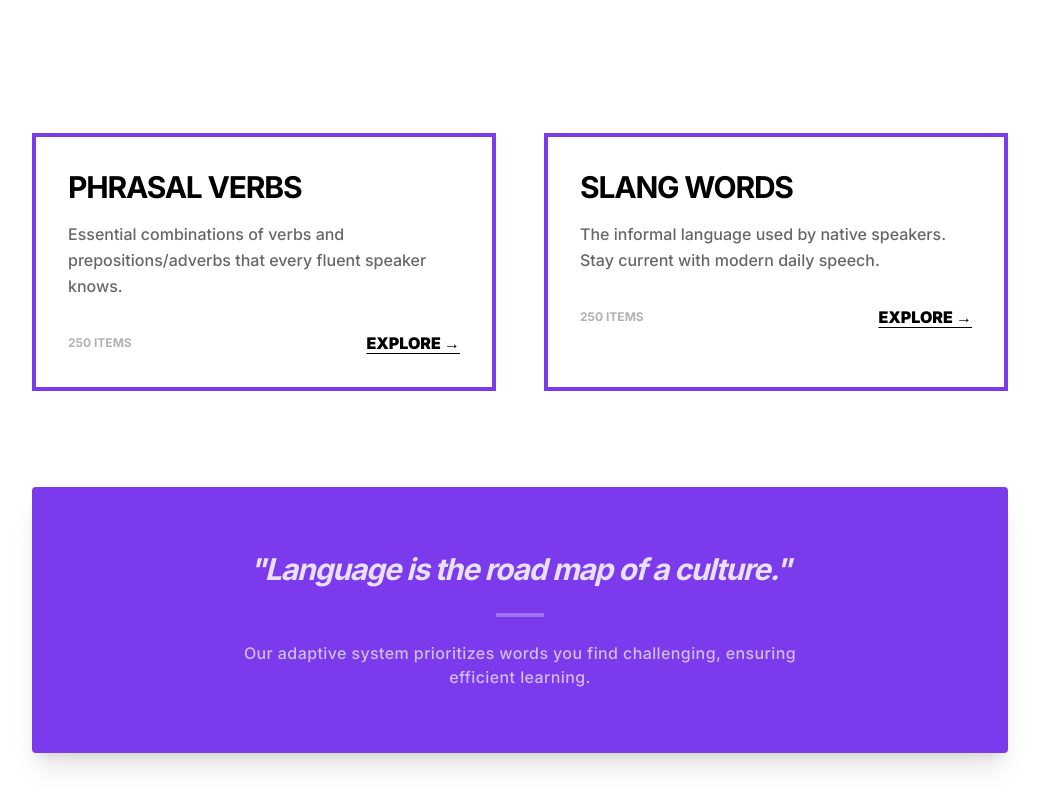
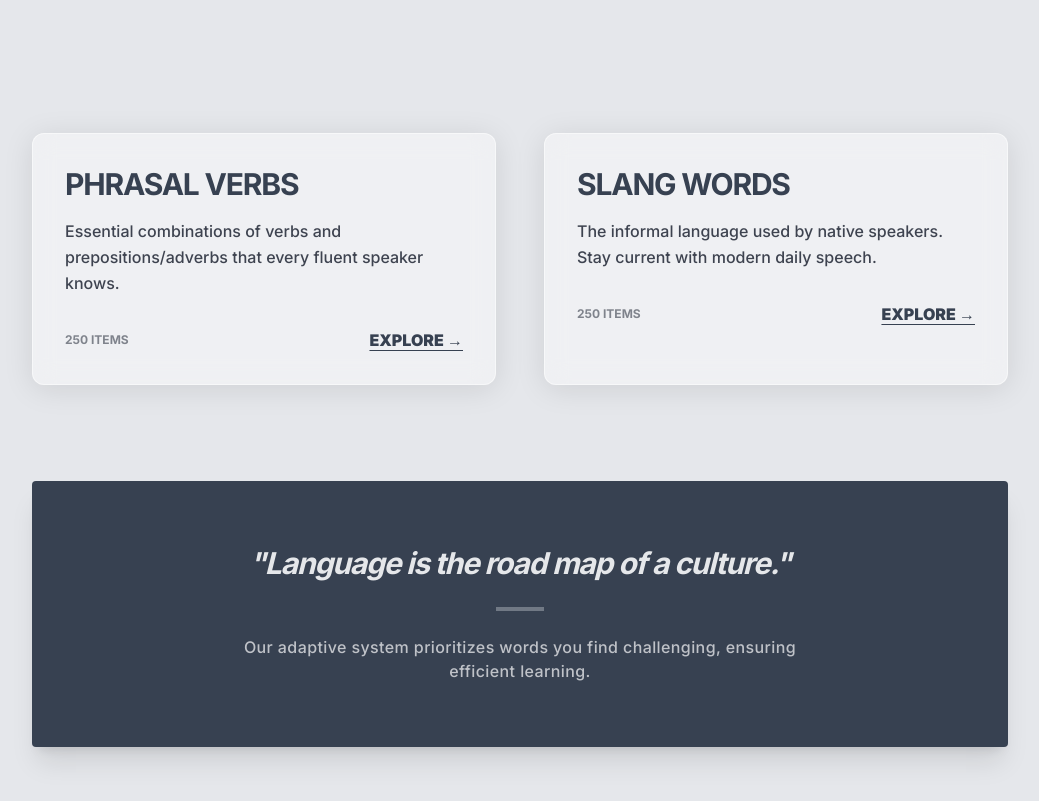
Before and after one commit to kbreabhayle/lingua-learn, a Next.js app: page / in a window 1280 px wide. Shown: the part 620-1421 px from the top of the page, without its empty margins (120-1159 px from the left). Built offline with nearby package versions, Linux system fonts and the light colour scheme.

Commit message:
style: implement gray theme with glassmorphism

```diff
--- a/src/app/globals.css
+++ b/src/app/globals.css
@@ -1,16 +1,18 @@
 @import "tailwindcss";
 
 :root {
-  --background: #ffffff;
-  --foreground: #000000;
-  --primary: #7c3aed;
-  /* Violet 600 */
-  --secondary: #f5f3ff;
-  /* Violet 50 */
-  --muted: #ede9fe;
-  /* Violet 100 */
-  --border: #ddd6fe;
-  /* Violet 200 */
+  --background: #e5e7eb;
+  /* Gray 200 */
+  --foreground: #111827;
+  /* Gray 900 */
+  --primary: #374151;
+  /* Gray 700 - Actionable/Buttons */
+  --secondary: #f9fafb;
+  /* Gray 50 */
+  --muted: #d1d5db;
+  /* Gray 300 */
+  --border: #9ca3af;
+  /* Gray 400 */
 }
 
 @theme inline {
@@ -63,9 +65,11 @@ h6 {
 
 /* Utilities */
 .glass-panel {
-  background: rgba(255, 255, 255, 0.7);
-  backdrop-filter: blur(10px);
-  border: 1px solid var(--border);
+  background: rgba(255, 255, 255, 0.4);
+  backdrop-filter: blur(12px);
+  -webkit-backdrop-filter: blur(12px);
+  border: 1px solid rgba(255, 255, 255, 0.5);
+  box-shadow: 0 4px 30px rgba(0, 0, 0, 0.1);
 }
 
 .card-hover {
--- a/src/app/lessons/page.tsx
+++ b/src/app/lessons/page.tsx
@@ -29,16 +29,16 @@ export default function LessonsPage() {
                     <Link
                         key={cat.slug}
                         href={`/lessons/${cat.slug}`}
-                        className="group border-2 border-primary p-6 sm:p-8 hover:bg-primary hover:text-secondary transition-all flex flex-col sm:flex-row sm:items-center justify-between card-hover"
+                        className="group glass-panel p-6 sm:p-8 hover:bg-white/60 transition-all flex flex-col sm:flex-row sm:items-center justify-between card-hover rounded-xl text-foreground"
                     >
                         <div className="space-y-1 sm:space-y-2">
-                            <h2 className="text-2xl sm:text-3xl font-black uppercase tracking-tight">{cat.name}</h2>
+                            <h2 className="text-2xl sm:text-3xl font-black uppercase tracking-tight text-primary">{cat.name}</h2>
                             <p className="text-sm sm:text-base opacity-70 group-hover:opacity-100 transition-opacity max-w-md">
                                 {cat.description}
                             </p>
                         </div>
                         <div className="mt-4 sm:mt-0 text-left sm:text-right">
-                            <span className="text-3xl sm:text-4xl font-black block">{cat.count}</span>
+                            <span className="text-3xl sm:text-4xl font-black block text-primary">{cat.count}</span>
                             <p className="text-[10px] sm:text-xs font-bold uppercase opacity-60">Total Items</p>
                         </div>
                     </Link>
--- a/src/app/page.tsx
+++ b/src/app/page.tsx
@@ -33,32 +33,32 @@ export default function Home() {
 
       {/* Categories Grid */}
       <section className="grid sm:grid-cols-2 gap-8 sm:gap-12 px-4 sm:px-0">
-        <div className="border-4 border-primary p-6 sm:p-8 space-y-4 hover:bg-muted/50 transition-all group card-hover relative overflow-hidden">
-          <h2 className="text-2xl sm:text-3xl font-black uppercase tracking-tight">Phrasal Verbs</h2>
-          <p className="text-sm sm:text-base text-foreground/60 font-medium leading-relaxed">
+        <div className="glass-panel p-6 sm:p-8 space-y-4 hover:bg-white/50 transition-all group card-hover relative overflow-hidden rounded-xl">
+          <h2 className="text-2xl sm:text-3xl font-black uppercase tracking-tight text-primary">Phrasal Verbs</h2>
+          <p className="text-sm sm:text-base text-foreground/80 font-medium leading-relaxed">
             Essential combinations of verbs and prepositions/adverbs that every fluent speaker knows.
           </p>
           <div className="pt-4 flex items-center justify-between">
-            <span className="text-[10px] sm:text-xs font-bold opacity-30">{phrasalVerbs.length} ITEMS</span>
+            <span className="text-[10px] sm:text-xs font-bold opacity-50 text-foreground">{phrasalVerbs.length} ITEMS</span>
             <Link
               href="/lessons/phrasal-verbs"
-              className="font-black text-sm sm:text-base group-hover:translate-x-1 transition-transform underline underline-offset-4"
+              className="font-black text-sm sm:text-base group-hover:translate-x-1 transition-transform underline underline-offset-4 text-primary"
             >
               EXPLORE &rarr;
             </Link>
           </div>
         </div>
 
-        <div className="border-4 border-primary p-6 sm:p-8 space-y-4 hover:bg-muted/50 transition-all group card-hover relative overflow-hidden">
-          <h2 className="text-2xl sm:text-3xl font-black uppercase tracking-tight">Slang Words</h2>
-          <p className="text-sm sm:text-base text-foreground/60 font-medium leading-relaxed">
+        <div className="glass-panel p-6 sm:p-8 space-y-4 hover:bg-white/50 transition-all group card-hover relative overflow-hidden rounded-xl">
+          <h2 className="text-2xl sm:text-3xl font-black uppercase tracking-tight text-primary">Slang Words</h2>
+          <p className="text-sm sm:text-base text-foreground/80 font-medium leading-relaxed">
             The informal language used by native speakers. Stay current with modern daily speech.
           </p>
           <div className="pt-4 flex items-center justify-between">
-            <span className="text-[10px] sm:text-xs font-bold opacity-30">{slangWords.length} ITEMS</span>
+            <span className="text-[10px] sm:text-xs font-bold opacity-50 text-foreground">{slangWords.length} ITEMS</span>
             <Link
               href="/lessons/slang-words"
-              className="font-black text-sm sm:text-base group-hover:translate-x-1 transition-transform underline underline-offset-4"
+              className="font-black text-sm sm:text-base group-hover:translate-x-1 transition-transform underline underline-offset-4 text-primary"
             >
               EXPLORE &rarr;
             </Link>
--- a/src/components/Quiz.tsx
+++ b/src/components/Quiz.tsx
@@ -69,8 +69,8 @@ export default function Quiz() {
 
     if (step === 'lobby') {
         return (
-            <div className="text-center space-y-8 animate-fade-in border-4 border-primary p-12">
-                <h1 className="text-6xl font-black uppercase">Quiz Mode</h1>
+            <div className="text-center space-y-8 animate-fade-in glass-panel p-12 rounded-xl">
+                <h1 className="text-6xl font-black uppercase text-primary">Quiz Mode</h1>
                 <p className="text-xl font-medium text-foreground/60 max-w-md mx-auto">
                     Mixed Challenge: Multiple Choice & Fill-in-the-blank.
                 </p>
@@ -80,7 +80,7 @@ export default function Quiz() {
                         setCurrentIndex(0);
                         setStep('active');
                     }}
-                    className="bg-primary text-secondary px-12 py-4 font-black transition-transform hover:scale-105 uppercase tracking-widest"
+                    className="bg-primary text-secondary px-12 py-4 font-black transition-transform hover:scale-105 uppercase tracking-widest rounded-lg"
                 >
                     Begin Test
                 </button>
@@ -91,20 +91,20 @@ export default function Quiz() {
     if (step === 'results') {
         const percentage = (score / quizItems.length) * 100;
         return (
-            <div className="text-center space-y-8 animate-fade-in border-4 border-primary p-12">
-                <h1 className="text-8xl font-black uppercase">{score} / {quizItems.length}</h1>
+            <div className="text-center space-y-8 animate-fade-in glass-panel p-12 rounded-xl">
+                <h1 className="text-8xl font-black uppercase text-primary">{score} / {quizItems.length}</h1>
                 <div className="space-y-2">
-                    <p className="text-2xl font-bold">{percentage >= 80 ? (percentage === 100 ? "PERFECT SCORE!" : "EXCELLENT!") : "KEEP PRACTICING!"}</p>
+                    <p className="text-2xl font-bold text-foreground">{percentage >= 80 ? (percentage === 100 ? "PERFECT SCORE!" : "EXCELLENT!") : "KEEP PRACTICING!"}</p>
                     <p className="text-foreground/60">Your progress has been saved.</p>
                 </div>
                 <div className="pt-8 flex justify-center gap-4">
                     <button
                         onClick={() => setStep('lobby')}
-                        className="bg-primary text-secondary px-8 py-3 font-bold uppercase"
+                        className="bg-primary text-secondary px-8 py-3 font-bold uppercase rounded-lg"
                     >
                         Try Again
                     </button>
-                    <Link href="/lessons" className="border-2 border-primary px-8 py-3 font-bold uppercase hover:bg-primary hover:text-secondary transition-colors">
+                    <Link href="/lessons" className="border-2 border-primary px-8 py-3 font-bold uppercase hover:bg-primary hover:text-secondary transition-colors rounded-lg text-primary hover:text-secondary">
                         Back to Lessons
                     </Link>
                 </div>
@@ -114,27 +114,27 @@ export default function Quiz() {
 
     return (
         <div className="space-y-12 animate-fade-in">
-            <div className="flex justify-between items-end border-b-4 border-primary pb-4">
+            <div className="flex justify-between items-end border-b-4 border-primary/20 pb-4">
                 <div>
-                    <span className="text-xs font-black uppercase opacity-40">Question {currentIndex + 1} of {quizItems.length}</span>
-                    <h2 className="text-4xl font-black uppercase whitespace-nowrap overflow-hidden text-ellipsis max-w-[200px] md:max-w-none">
+                    <span className="text-xs font-black uppercase opacity-40 text-foreground">Question {currentIndex + 1} of {quizItems.length}</span>
+                    <h2 className="text-4xl font-black uppercase whitespace-nowrap overflow-hidden text-ellipsis max-w-[200px] md:max-w-none text-primary">
                         {currentItem.type === 'multiple_choice' ? "Definition Match" : "Complete the Word"}
                     </h2>
                 </div>
                 <div className="text-right">
-                    <span className="text-4xl font-black">{score}</span>
-                    <p className="text-xs font-bold uppercase opacity-40 leading-none">Score</p>
+                    <span className="text-4xl font-black text-primary">{score}</span>
+                    <p className="text-xs font-bold uppercase opacity-40 leading-none text-foreground">Score</p>
                 </div>
             </div>
 
             <div className="space-y-8">
-                <div className="bg-muted p-12 border-2 border-primary text-center">
-                    <p className="text-xs font-black uppercase opacity-40 mb-4 tracking-widest">
+                <div className="bg-white/50 backdrop-blur-sm p-12 border border-white/50 text-center rounded-xl shadow-sm">
+                    <p className="text-xs font-black uppercase opacity-40 mb-4 tracking-widest text-foreground">
                         {currentItem.type === 'multiple_choice' ? "Identify the word for:" : "What is the word/phrase?"}
                     </p>
-                    <p className="text-3xl font-bold italic tracking-tight uppercase">"{currentItem.meaning}"</p>
+                    <p className="text-3xl font-bold italic tracking-tight uppercase text-primary">"{currentItem.meaning}"</p>
                     {currentItem.type === 'fill_in_the_blank' && (
-                        <p className="mt-8 font-sans opacity-60 italic text-lg">
+                        <p className="mt-8 font-sans opacity-60 italic text-lg text-foreground">
                             Example: {currentItem.example_sentence.replace(new RegExp(currentItem.word_or_phrase, 'gi'), '_____')}
                         </p>
                     )}
```
